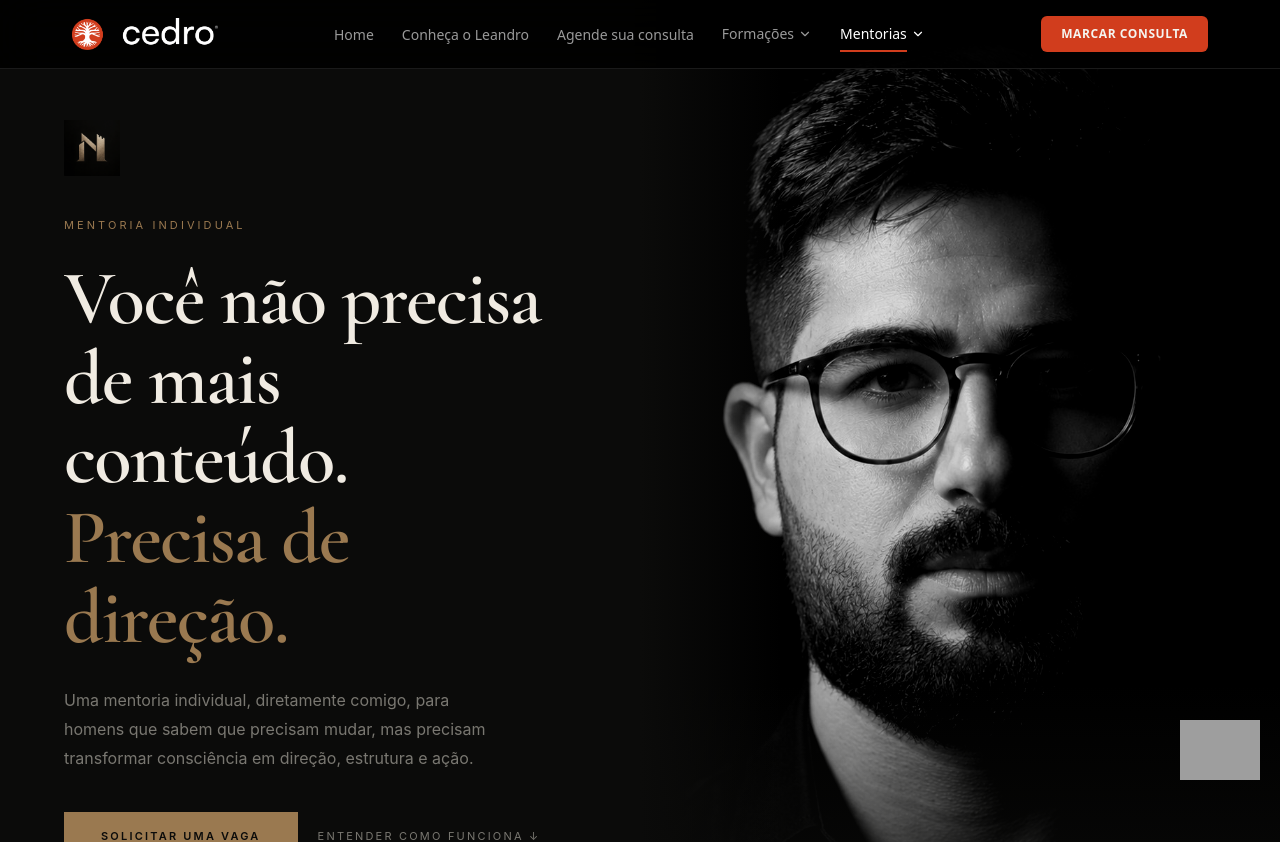
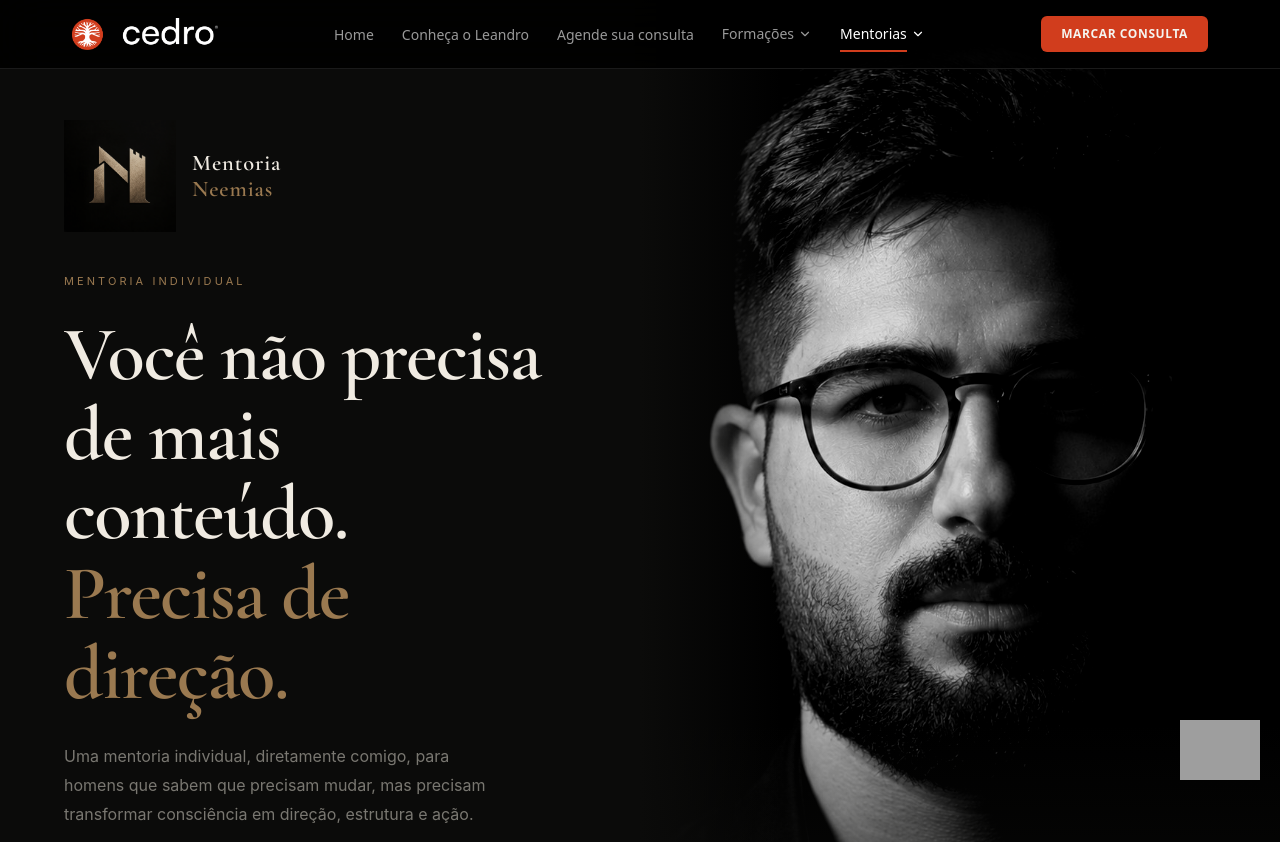
Before and after one commit to ocedro/ocedro2, a Next.js app: page /mentoria-neemias in a window 1280 px wide. Shown: the top 842 px of the page. Built offline with nearby package versions, Linux system fonts and the light colour scheme; grey boxes are pictures that could not be loaded.

Commit message:
neemias: dobra tamanho do logo no hero e adiciona texto 'Mentoria Neemias'

```diff
--- a/app/mentoria-neemias/page.tsx
+++ b/app/mentoria-neemias/page.tsx
@@ -221,8 +221,14 @@ export default function NeemiasPage() {
           position: 'relative', zIndex: 1,
         }}>
           <FadeIn delay={100}>
-            <Image src="/neemias-logo.png" alt="N" width={56} height={56}
-              style={{ marginBottom: '40px', opacity: 0.9 }} />
+            <div style={{ display: 'flex', alignItems: 'center', gap: '16px', marginBottom: '40px' }}>
+              <Image src="/neemias-logo.png" alt="N" width={112} height={112}
+                style={{ opacity: 0.9 }} />
+              <div>
+                <div style={{ fontFamily: serif, fontSize: 'clamp(1.1rem,2vw,1.4rem)', fontWeight: 600, color: C.white, letterSpacing: '0.04em', lineHeight: 1.15 }}>Mentoria</div>
+                <div style={{ fontFamily: serif, fontSize: 'clamp(1.1rem,2vw,1.4rem)', fontWeight: 600, color: C.bronze, letterSpacing: '0.04em', lineHeight: 1.15 }}>Neemias</div>
+              </div>
+            </div>
           </FadeIn>
           <FadeIn delay={200}>
             <p style={{ fontFamily: sans, fontSize: '11px', letterSpacing: '0.28em', textTransform: 'uppercase', color: C.bronze, marginBottom: '24px' }}>
```
